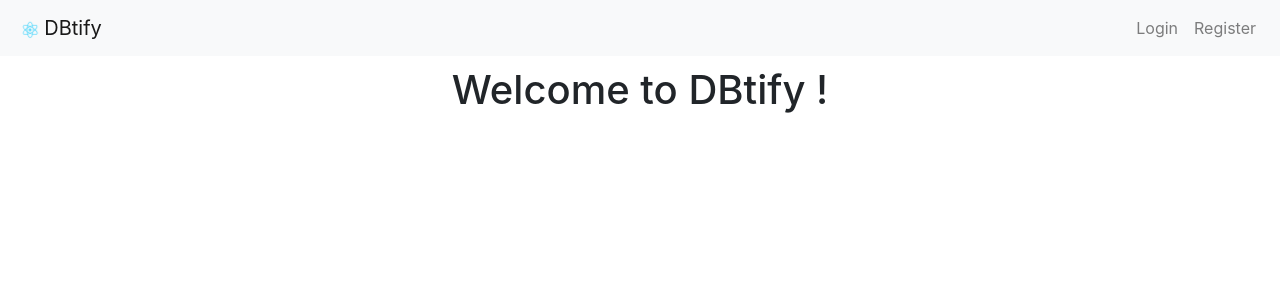
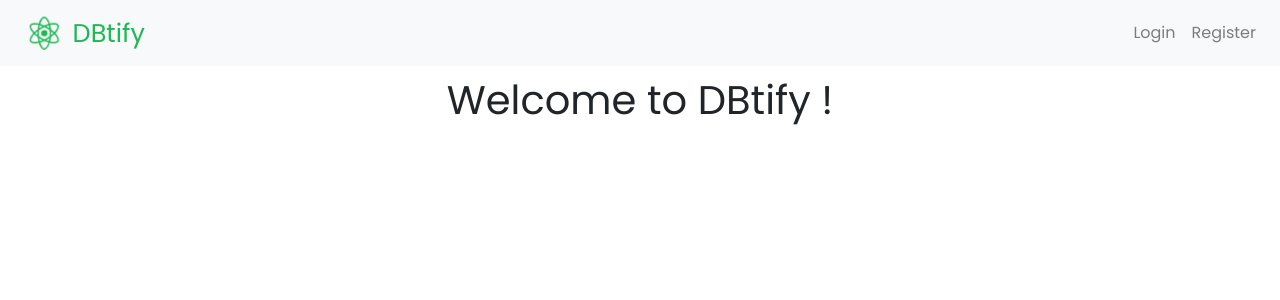
Before and after one commit to ybedirhanpak/dbtify-ui, a React (Create React App) app: page / in a window 1280 px wide. Shown: the top 300 px of the page. Built offline with nearby package versions, Linux system fonts and the light colour scheme.

Commit message:
style update

```diff
--- a/public/index.html
+++ b/public/index.html
@@ -26,6 +26,10 @@
     -->
     <title>React App</title>
     <link rel="stylesheet" href="%PUBLIC_URL%/css/bootstrap.min.css" />
+    <link
+      href="https://fonts.googleapis.com/css2?family=Poppins&display=swap"
+      rel="stylesheet"
+    />
   </head>
   <body>
     <noscript>You need to enable JavaScript to run this app.</noscript>
--- a/src/components/navbar/index.js
+++ b/src/components/navbar/index.js
@@ -12,9 +12,9 @@ const Navbar = () => {
 
   return (
     <nav className="navbar navbar-expand-lg navbar-light bg-light">
-      <Link className="navbar-brand" to="/">
-        <img src={logo} className="App-logo" alt="logo" />
-        DBtify
+      <Link className="navbar-brand brand-wrapper" to="/">
+        <img src={logo} className="app-logo" alt="logo" />
+        <span className="app-brand">DBtify</span>
       </Link>
       <button
         className="navbar-toggler"
--- a/src/components/navbar/navbar.css
+++ b/src/components/navbar/navbar.css
@@ -1,5 +1,15 @@
-.App-logo {
-  height: 20px;
+.app-logo {
+  height: 40px;
+}
+
+.app-brand {
+  color: #1db954;
+  font-size: 1.6rem;
+}
+
+.brand-wrapper {
+  display: flex;
+  align-items: center;
 }
 
 .collapsed {
@@ -7,12 +17,12 @@
 }
 
 @media (prefers-reduced-motion: no-preference) {
-  .App-logo {
-    animation: App-logo-spin infinite 20s linear;
+  .app-logo {
+    animation: app-logo-spin infinite 20s linear;
   }
 }
 
-@keyframes App-logo-spin {
+@keyframes app-logo-spin {
   from {
     transform: rotate(0deg);
   }
--- a/src/index.css
+++ b/src/index.css
@@ -1,8 +1,8 @@
 body {
   margin: 0;
-  font-family: -apple-system, BlinkMacSystemFont, "Segoe UI", "Roboto", "Oxygen",
-    "Ubuntu", "Cantarell", "Fira Sans", "Droid Sans", "Helvetica Neue",
-    sans-serif;
+  font-family: "Poppins", -apple-system, BlinkMacSystemFont, "Segoe UI",
+    "Roboto", "Oxygen", "Ubuntu", "Cantarell", "Fira Sans", "Droid Sans",
+    "Helvetica Neue", sans-serif;
   -webkit-font-smoothing: antialiased;
   -moz-osx-font-smoothing: grayscale;
 }
```
Also changed, not shown: src/logo.svg.
